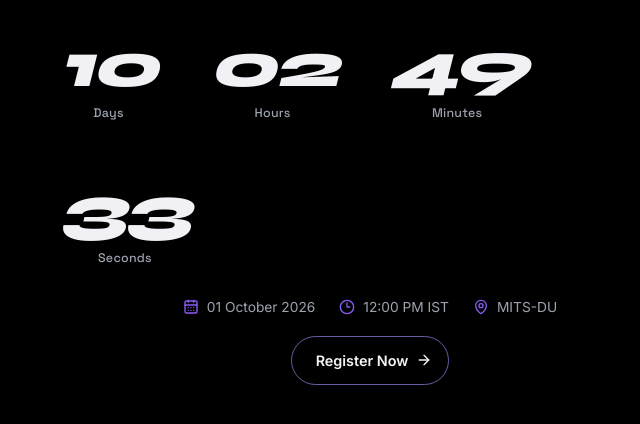
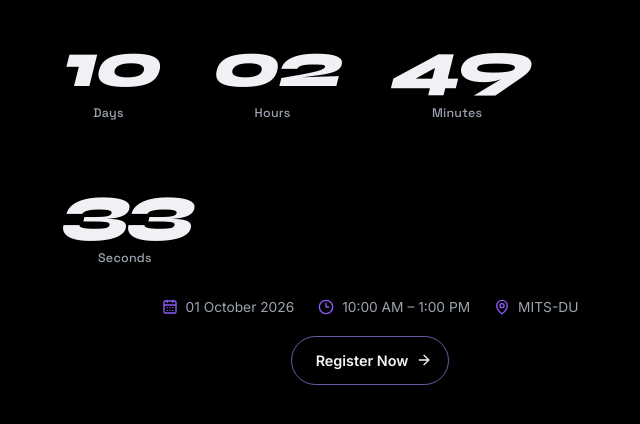
Before and after one commit to Abhayraj0302/GSX---Commit, a React (Vite) app: page / in a window 1280 px wide. Shown: the part 6223-6647 px from the top of the page, without its empty margins (270-910 px from the left). Built offline with nearby package versions, Linux system fonts and the light colour scheme; the HTML template or start-up script is replaced by a standard one.

Commit message:
Feat: Add Event CountDown

```diff
--- a/src/components/Event.jsx
+++ b/src/components/Event.jsx
@@ -7,7 +7,7 @@ const EVENTS = [
     id: 'gsx-commit-1',
     name: 'GSX Commit 1.0',
     date: '01 October 2026',
-    time: '12:00 PM IST',
+    time: '10:00 AM – 1:00 PM',
     venue: 'MITS-DU',
     registrationUrl:
       'https://docs.google.com/forms/d/e/1FAIpQLSf98MjrMb0FOey76Ttg51WTkQ3xWWkgU8Qxj4LBFt4spo92pA/viewform?usp=header',
```
